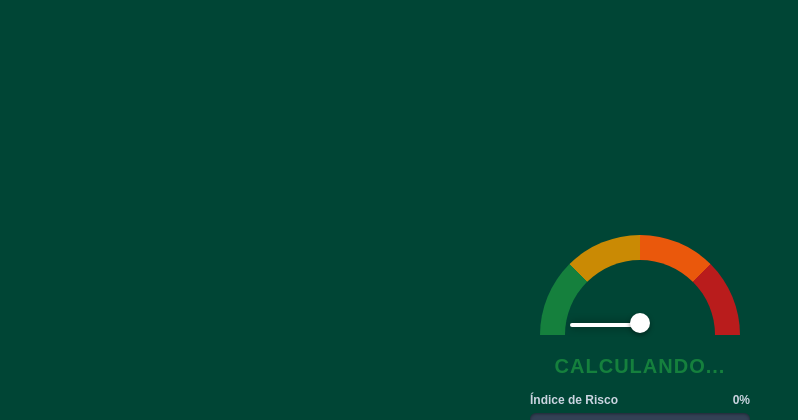
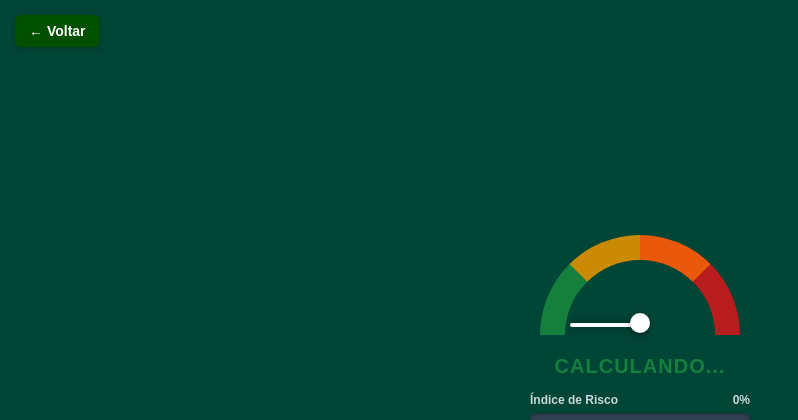
Before and after one commit to JMT28/FIREGUARD, a Flask app: page /risco in a window 1280 px wide. Shown: the top 420 px of the page, without its empty margins (0-798 px from the left). Run offline with Flask 3, Linux system fonts and the light colour scheme.

Commit message:
Atualização 3

```diff
--- a/templates/risco.html
+++ b/templates/risco.html
@@ -23,6 +23,27 @@
       display: flex;
       flex-direction: column;
       align-items: center;
+    }
+
+
+    .btn-voltar {
+      position: absolute;
+      top: 15px;
+      left: 15px;
+      background-color: #005000;
+      color: #ffffff;
+      text-decoration: none;
+      padding: 8px 14px;
+      border-radius: 6px;
+      font-weight: bold;
+      font-size: 14px;
+      box-shadow: 0 2px 5px rgba(0,0,0,0.2);
+      transition: background-color 0.2s;
+    }
+
+    .btn-voltar:hover {
+      background-color: #00ff50;
+      color: #000000;
     }
 
     /* Container do Medidor Estilo Tanque */
@@ -308,6 +329,7 @@
       buscarClima(lat, lng);
     }
   </script>
-
+  <!-- Botão Voltar -->
+  <a href="/" class="btn-voltar">&larr; Voltar</a>
 </body>
 </html>
```
Also changed, not shown: templates/fauna-flora.html (+20 -1 lines), templates/incendio.html (+20 -1 lines).
